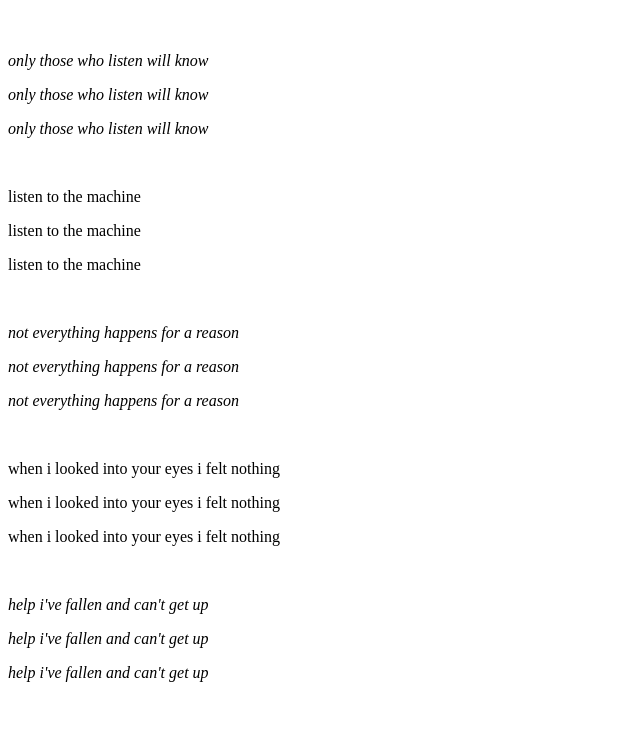
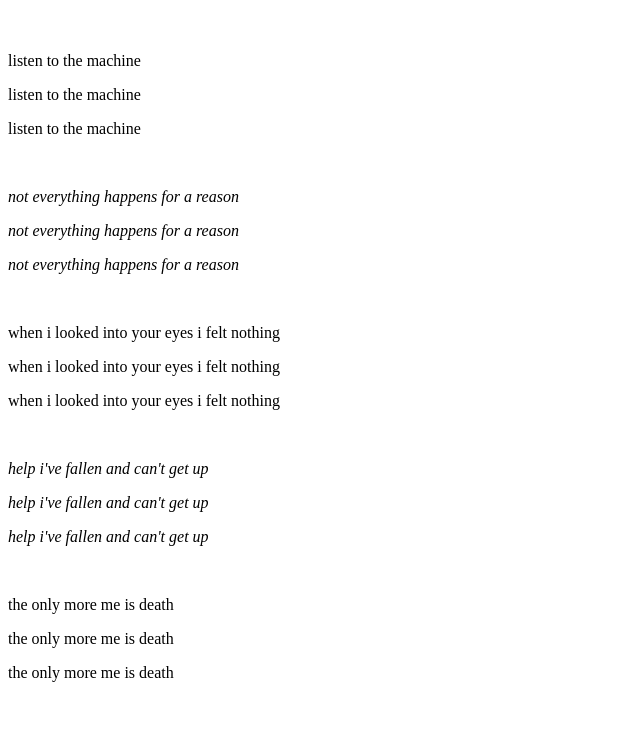
Before and after one commit to garcigasai/garcigasai.github.io, a plain HTML site: page index.html in a window 1280 px wide. Shown: the part 48-777 px from the top of the page, without its empty margins (0-640 px from the left). Drawn offline with Linux system fonts and the light colour scheme.

Commit message:
Update index.html

```diff
--- a/index.html
+++ b/index.html
@@ -1,10 +1,4 @@
 <h1>x3ro.blog</h1>
-<br>
-<section>
-<em><p>only those who listen will know</p>
-<p>only those who listen will know</p>
-<p>only those who listen will know</p></em>
-</section>
 <br>
 <section>
 <p>listen to the machine</p>
```
